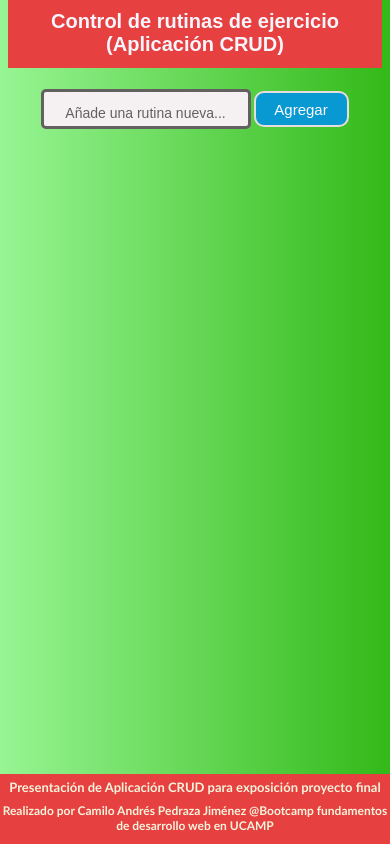
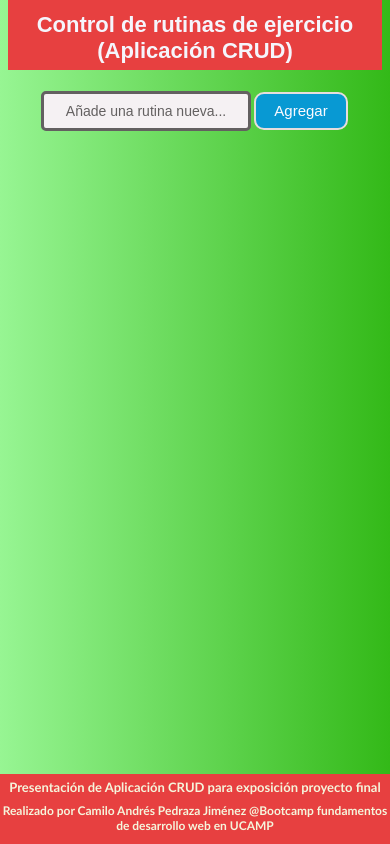
Before and after one commit to Cap088/appCRUDbeta, a plain HTML site: page index.html in a window 390 px wide. Drawn offline with Linux system fonts and the light colour scheme.

Commit message:
Se realizan ultimos detalles en estilos

```diff
--- a/estilos.css
+++ b/estilos.css
@@ -38,12 +38,14 @@ header h1{
     width: 80px;
     height: 40px;
     margin: -35px;
+    font-size: 16px;
     cursor: pointer;
 }
 
 .panel input {
     font-family: Arial, Helvetica, sans-serif;
     height: 20px;
+    font-size: 18px;
     background-color: rgb(245, 241, 243);
 }
 
@@ -94,7 +96,7 @@ header h1{
     border-radius: 10px;
     padding: 5px;
     font-family: Arial, Helvetica, sans-serif;
-    font-size: 13px;
+    font-size: 16px;
     inline-size: 300px;
     background-color: rgb(231, 64, 64);
 
--- a/estilosmoviles.css
+++ b/estilosmoviles.css
@@ -8,7 +8,7 @@
 
     header{
         width: 100%;
-        font-size: 10px;
+        font-size: 11px;
         margin-top: -15px;
 
     }
@@ -20,9 +20,9 @@
     }
 
     .panel button{
-        height: 36px;
+        height: 38px;
         margin: 2px;
-        width: 95px;
+        width: 94px;
         font-size: 15px;
         border: 2px solid rgb(230, 221, 221);
 
@@ -30,7 +30,7 @@
 
     .panel input{
         height: 30px;
-        font-size: 25px;
+        font-size: 17px;
         border-radius: 1px ;
     }
 
--- a/index.html
+++ b/index.html
@@ -28,11 +28,6 @@
 
  </div>
 
- <div>
-  <p id="contador"></p>
- </div>
-
-
   <footer>
 
     <h1 class="f1">Presentación de Aplicación CRUD para exposición proyecto final</h1>
```
Also changed, not shown: app.js (+0 -11 lines).
